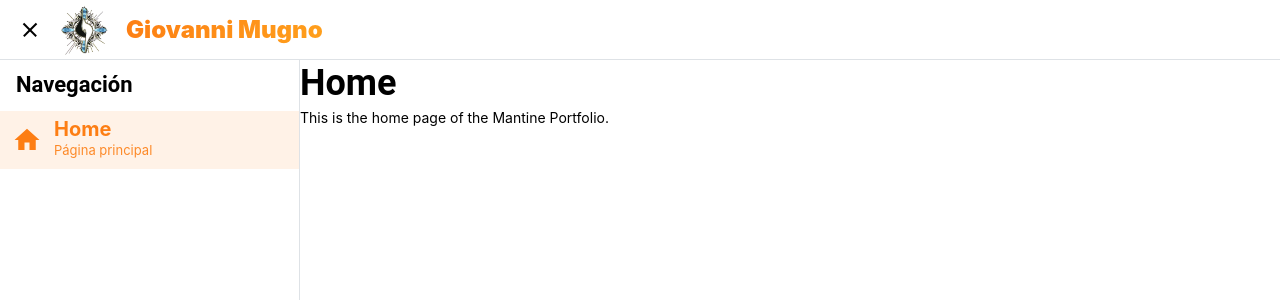
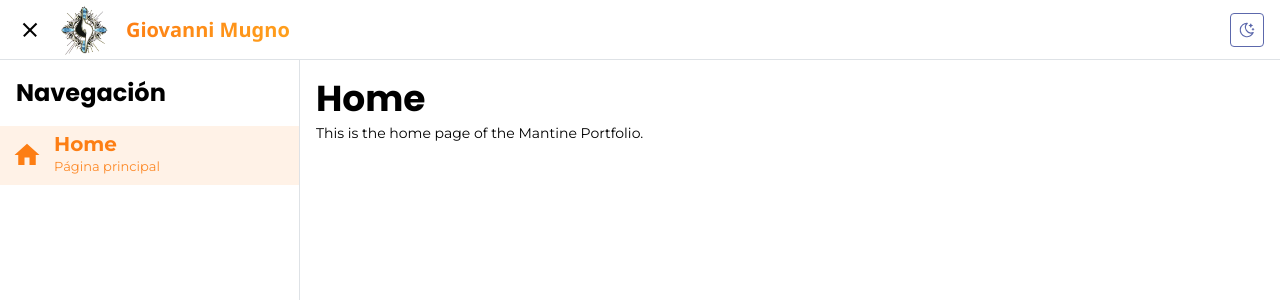
Before and after one commit to LeoJuanZ/portfolio-mantine, a React (Vite) app: page / in a window 1280 px wide. Shown: the top 300 px of the page. Built offline with nearby package versions, Linux system fonts and the light colour scheme.

Commit message:
[MOD] initial layout

```diff
--- a/index.html
+++ b/index.html
@@ -1,10 +1,17 @@
-<!doctype html>
+<!DOCTYPE html>
 <html lang="en">
   <head>
     <meta charset="UTF-8" />
     <link rel="icon" type="image/x-icon" href="/logo.ico" />
     <meta name="viewport" content="width=device-width, initial-scale=1.0" />
     <title>Leon's Portfolio</title>
+
+    <link rel="preconnect" href="https://fonts.googleapis.com" />
+    <link rel="preconnect" href="https://fonts.gstatic.com" crossorigin />
+    <link
+      href="https://fonts.googleapis.com/css2?family=Montserrat:ital,wght@0,100..900;1,100..900&family=Poppins:ital,wght@0,100;0,200;0,300;0,400;0,500;0,600;0,700;0,800;0,900;1,100;1,200;1,300;1,400;1,500;1,600;1,700;1,800;1,900&display=swap"
+      rel="stylesheet"
+    />
   </head>
   <body>
     <div id="root"></div>
--- a/package.json
+++ b/package.json
@@ -24,6 +24,7 @@
     "@mui/icons-material": "^6.3.0",
     "@mui/material": "^6.1.9",
     "@mui/styled-engine-sc": "^6.1.9",
+    "@tabler/icons-react": "^3.28.1",
     "axios": "^1.7.8",
     "dayjs": "^1.11.13",
     "embla-carousel-react": "^7.1.0",
--- a/src/App.jsx
+++ b/src/App.jsx
@@ -3,10 +3,11 @@ import { RouterProvider } from "react-router-dom";
 import { router } from "./routes/routes";
 import { theme } from "./themes/DefaultTheme";
 
-function App() {
-  return (
-    <>
-      <MantineProvider theme={theme} >
+const App = () => (
+  <MantineProvider
+    theme={theme}
+    defaultColorScheme="auto"
+  >
     <RouterProvider
       future={{
         v7_startTransition: true,
@@ -14,8 +15,6 @@ function App() {
       router={router}
     />
   </MantineProvider>
-    </>
 );
-}
 
 export default App;
--- a/src/layouts/AppLayout.jsx
+++ b/src/layouts/AppLayout.jsx
@@ -1,41 +1,73 @@
-import { AppShell, Burger, Group, ScrollArea, Text, Title } from '@mantine/core';
+import { ActionIcon, AppShell, Burger, Group, ScrollArea, Text, Title, rem, useMantineColorScheme } from '@mantine/core';
 import { useDisclosure } from '@mantine/hooks';
 import { Outlet } from 'react-router-dom';
 import SideBarElements from '../ui/sideBar/SideBarElements';
+import { IconMoonStars, IconSun } from '@tabler/icons-react';
 
 function AppLayout() {
   const [mobileOpened, { toggle: toggleMobile }] = useDisclosure();
   const [desktopOpened, { toggle: toggleDesktop }] = useDisclosure(true);
+  const { colorScheme, toggleColorScheme } = useMantineColorScheme();
+  const dark = colorScheme === 'dark';
 
   return (
     <AppShell
-      header={{ height: 60 }}
+      header={{ height: rem(60) }}
       navbar={{
-        width: 300,
+        width: rem(300),
         breakpoint: 'sm',
         collapsed: { mobile: !mobileOpened, desktop: !desktopOpened },
       }}
+      padding="md"
     >
       <AppShell.Header>
-        <Group h="100%" px="md">
-          <Burger opened={mobileOpened} onClick={toggleMobile} hiddenFrom="sm" size="sm" />
-          <Burger opened={desktopOpened} onClick={toggleDesktop} visibleFrom="sm" size="sm" />
-          <img src="/logo.png" alt="" width={'50px'} />
+        <Group h="100%" px="md" justify="space-between">
+          <Group>
+            <Burger
+              opened={mobileOpened}
+              onClick={toggleMobile}
+              hiddenFrom="sm"
+              size="sm"
+              aria-label="Toggle navigation"
+            />
+            <Burger
+              opened={desktopOpened}
+              onClick={toggleDesktop}
+              visibleFrom="sm"
+              size="sm"
+              aria-label="Toggle desktop navigation"
+            />
+            <img src="/logo.png" alt="Logo Giovanni Mugno" width={50} height={50} />
             <Text
-            size="xxl"
+              size="xl"
               fw={900}
               variant="gradient"
               gradient={{ from: 'orange', to: '#ffa01c', deg: 115 }}
+              ff="Segoe UI"
             >
               Giovanni Mugno
             </Text>
           </Group>
+          <ActionIcon
+            variant="outline"
+            color={dark ? 'yellow' : 'blue'}
+            onClick={() => toggleColorScheme()}
+            title="Toggle color scheme"
+            size="lg"
+          >
+            {dark ? (
+              <IconSun size={18} stroke={1.5} />
+            ) : (
+              <IconMoonStars size={18} stroke={1.5} />
+            )}
+          </ActionIcon>
+        </Group>
       </AppShell.Header>
-      <AppShell.Navbar overflow="auto">
-        <AppShell.Section p="md" py="xs" pb={0}>
-          <Title size="h3">Navegación</Title>
+      <AppShell.Navbar>
+        <AppShell.Section p="md">
+          <Title order={3}>Navegación</Title>
         </AppShell.Section>
-        <AppShell.Section grow my="xs" component={ScrollArea}>
+        <AppShell.Section grow component={ScrollArea}>
           <SideBarElements />
         </AppShell.Section>
       </AppShell.Navbar>
--- a/src/themes/DefaultTheme.js
+++ b/src/themes/DefaultTheme.js
@@ -1,6 +1,8 @@
 import { createTheme, rem } from "@mantine/core";
 
 export const theme = createTheme({
+  fontFamily: 'Montserrat, sans-serif',
+
   fontSizes: {
     xs: rem(10),
     sm: rem(11),
@@ -44,11 +46,15 @@ export const theme = createTheme({
     ]
   },
 
-
   headings: {
-    fontFamily: "Roboto, sans-serif",
+    fontFamily: "Poppins, sans-serif",
     sizes: {
       h1: { fontSize: rem(36) },
+      h2: { fontSize: rem(30) },
+      h3: { fontSize: rem(24) },
+      h4: { fontSize: rem(20) },
+      h5: { fontSize: rem(16) },
+      h6: { fontSize: rem(14) },
     },
   },
 });
```
Also changed, not shown: src/main.jsx (+5 -3 lines), src/features/components/home/Carousel.jsx (added), 1 other file (tests, documents, lock files or other folders). Lines whose indentation alone changed are shown as unchanged.
